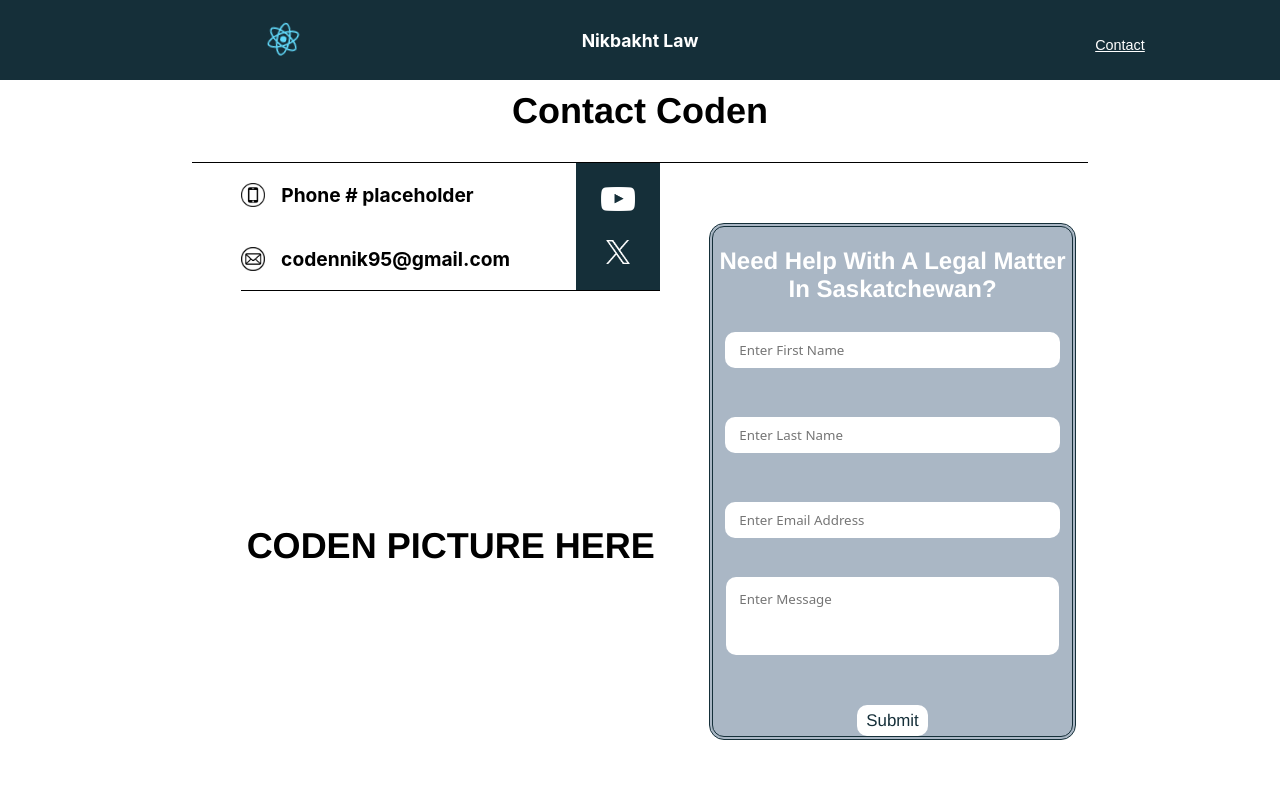
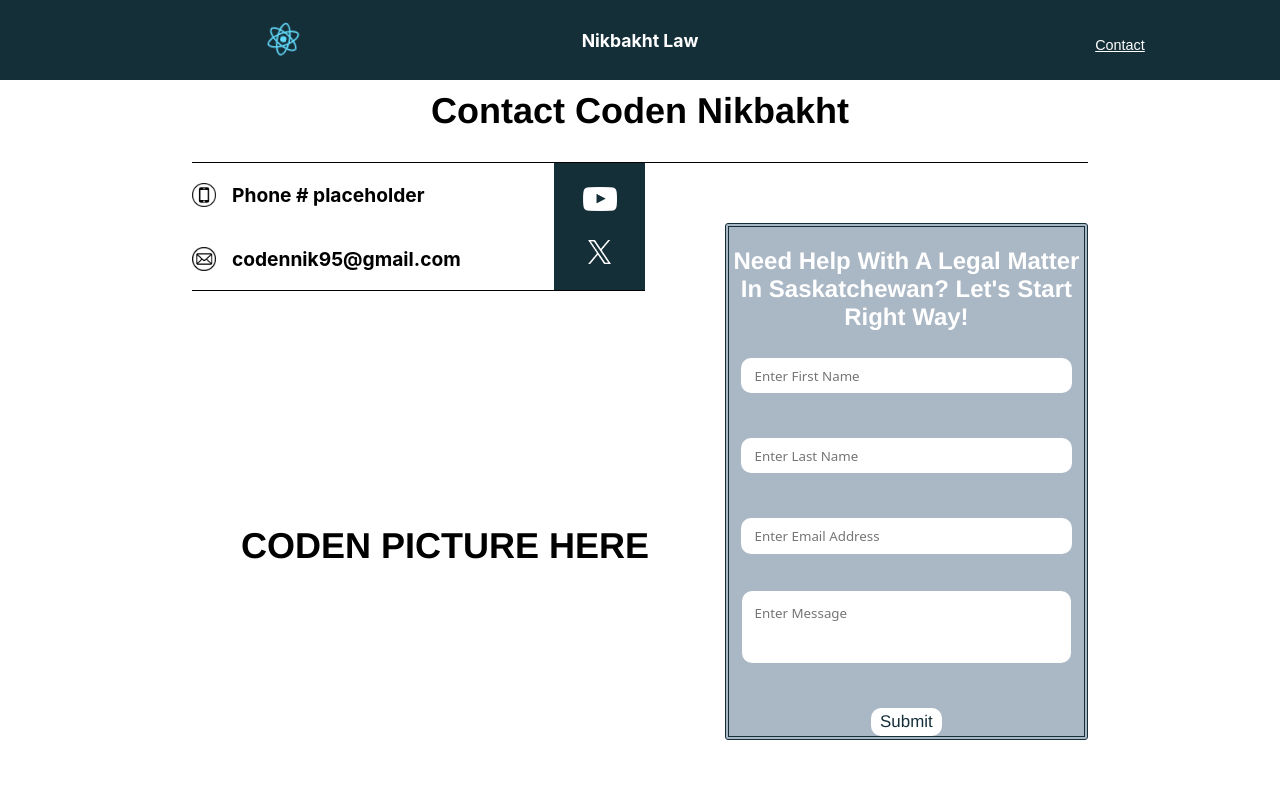
Before and after one commit to Ron-Sungcang/Nikbakht-AssociatesWebsite, a React (Create React App) app: page /contact in a window 1280 px wide. Shown: the top 800 px of the page. Built offline with nearby package versions, Linux system fonts and the light colour scheme.

Commit message:
Contact Page Update
Small contact update

```diff
--- a/src/Contact.css
+++ b/src/Contact.css
@@ -48,7 +48,7 @@
     background-color:rgb(170, 183, 197);
     border-color: #152f39;
     border-width: 0.5vh;
-    border-radius: 15px;
+    border-radius: 3px;
     border-style: double;
 
     display: flex;
@@ -90,11 +90,11 @@
 
     display: flex;
     flex-direction: column;
-    align-items: center;
+    align-items: baseline;
     justify-content: space-evenly;
 
     height: 100%;
-    width: 55%;
+    width: 60%;
 }
 .contact-TopL {
     background-color: transparent;
--- a/src/Contact.js
+++ b/src/Contact.js
@@ -11,7 +11,7 @@ export const Contact = () => {
         <div className='contact-Body'>
             <div className='contact-Container'>
                 <div className='title-Container'>
-                    <h2 className='contact-Title'>Contact Coden</h2>
+                    <h2 className='contact-Title'>Contact Coden Nikbakht</h2>
                 </div>
                 <div className='body-contain'>
                     <div className='contact-Left'>
@@ -40,7 +40,7 @@ export const Contact = () => {
                         </div>
                     </div>
                     <div className='contact-Right'>
-                        <h2 className='form-Contact'> Need Help With A Legal Matter In Saskatchewan? </h2>
+                        <h2 className='form-Contact'> Need Help With A Legal Matter In Saskatchewan? Let's Start Right Way!</h2>
                         <div className='align-Text'>
                             <input className='text-Field'
                                 type='text'
```
